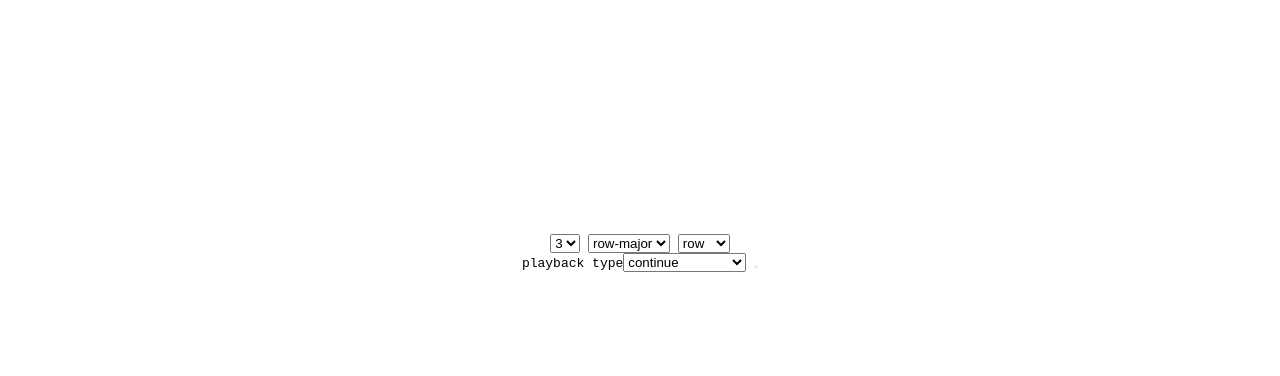
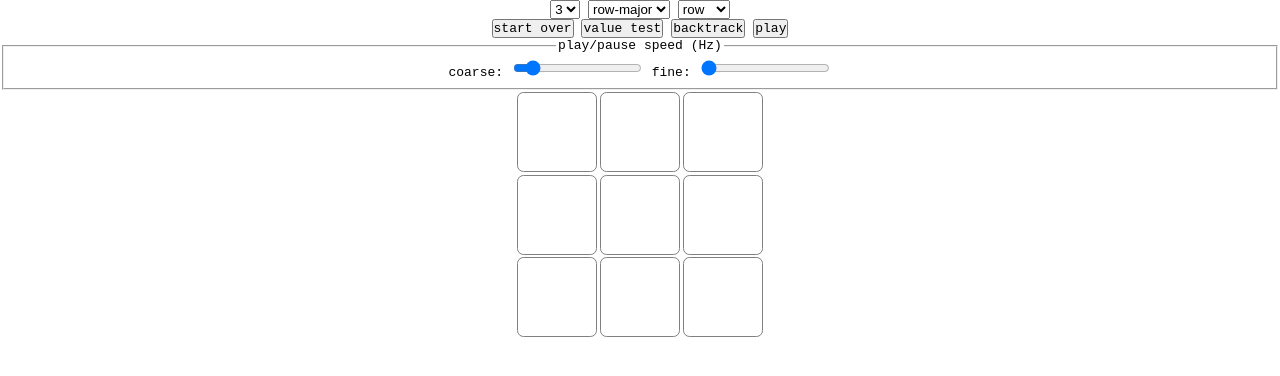
Before and after one commit to david-fong/Sudoku-JS, a website with bundled scripts: page index.html in a window 1280 px wide. Built offline with nearby package versions, Linux system fonts and the light colour scheme.

Commit message:
redesign playback interface

```diff
--- a/assets/style/index.css
+++ b/assets/style/index.css
@@ -5,8 +5,6 @@ body {
     /* --grid-order is set programmatically.*/
     --grid-length: calc(var(--grid-order)  * var(--grid-order));
     --grid-area:   calc(var(--grid-length) * var(--grid-length));
-
-    font-family: monospace;
 }
 
 .tile {
@@ -18,7 +16,17 @@ body {
     display: grid;
 }
 .grid {
+    --block-spacing: 0.2em;
+    padding: var(--block-spacing);
     display: grid;
-    grid-template-columns: repeat(var(--grid-length), 2em);
-    grid-auto-rows: 2em;
+    grid-template-columns: repeat(var(--grid-order), min-content);
+    gap: var(--block-spacing);
 }
+.grid--block {
+    --track-width: 2em;
+    border-radius: 0.5em;
+    border: 0.1em solid grey;
+    display: grid;
+    grid-template-columns: repeat(var(--grid-order), var(--track-width));
+    grid-auto-rows: var(--track-width);
+}
--- a/index.html
+++ b/index.html
@@ -11,28 +11,28 @@
         <base href=".">
         <link rel="icon" href="assets/favicon.png">
         <link href="assets/style/index.css" rel="stylesheet">
-        <meta name="og:title"  content="Sudoku JS"/>
+        <meta name="og:title"       content="Sudoku JS"/>
         <meta name="og:description" content="A visualizer for the corresponding C++ implementation"/>
-        <meta name="og:image"  content="./assets/images/social-preview.png"/>
+        <meta name="og:image"       content="./assets/images/social-preview.png"/>
     </head>
 
 
     <body>
-        <div id="host-grid" class="center-contents"></div>
-
         <!-- SOLVER OPTIONS -->
         <div>
-            <select id="input-grid-order">
+            <select id="sel-grid-order">
+                <!-- last used is persisted in local storage -->
                 <option>2</option>
                 <option>3</option>
                 <option>4</option>
                 <option>5</option>
             </select>
-            <select id="input-gen-path">
+            <select id="sel-gen-path">
+                <!-- best value is automatically chosen base on grid order -->
                 <option>row-major</option>
                 <option>block-col</option>
             </select>
-            <select id="input-value-bias-per">
+            <select id="sel-value-bias-per">
                 <option>none</option>
                 <option selected>row</option>
             </select>
@@ -40,13 +40,26 @@
 
         <!-- PLAYBACK STEP OPTIONS -->
         <div>
-            <label>playback type<select id="sel-playback-type">
-                <option>continue</option>
-                <option>stop at backtrack</option>
-                <option>single-step</option>
-            </select></label>
-            <button id="btn-play"></button>
+            <button id="btn-playback-value-start-over">start over</button>
+            <button id="btn-playback-value-test">value test</button>
+            <button id="btn-playback-backtrack">backtrack</button>
+            <button id="btn-playback-play-pause">play</button>
+            <fieldset>
+                <legend>play/pause speed (Hz)</legend>
+                <label>
+                    coarse:
+                    <input id="slider-playback-speed-coarse" type="range" min="1" max="84" value="10"/>
+                </label>
+                <label>
+                    fine:
+                    <input id="slider-playback-speed-fine" type="range" min="0" max="16" value="0"/>
+                </label>
+            </fieldset>
         </div>
+
+        <!-- SUDOKU GRID -->
+        <div id="host-grid" class="center-contents"></div>
+
         <!--  -->
         <script defer src="dist/index.js"></script>
     </body>
--- a/src/index.ts
+++ b/src/index.ts
@@ -90,11 +90,18 @@ class Solver {
         document.body.style.setProperty("--grid-order", this.order.toString());
         this.gridElem = gridElem;
 
+        {const blockElems = [];
+        for (let i = 0; i < this.length; i++) {
+            const blockElem = document.createElement("div");
+            blockElem.classList.add("grid--block");
+            blockElems.push(blockElem);
+            gridElem.appendChild(blockElem);
+        }
         for (let i = 0; i < this.area; i++) {
             const tile = new Tile(this);
             grid.push(tile);
-            gridElem.appendChild(tile.baseElem);
-        }
+            blockElems[this.getBlk(i)].appendChild(tile.baseElem);
+        }}
         this.grid = Object.freeze(grid);
 
         ["row","col","blk"].forEach((type) => {
@@ -142,18 +149,21 @@ class Solver {
     }
 
     /**
-     * Automatically calls clear.
+     * Tests a new value at the current tile in the traversal path.
      */
-    public continueGenerateSolution(continueTo: Solver.ContinueTo): void {
-        // TODO.impl switch behaviour based on the continueTo argument,
-        // or turn the argument into a field with getter and setter.
-        while (this.#workTvsIndex < this.area) {
+    public singleStep(): Solver.TvsDirection | undefined {
+        if (!this.isDone) {
             const gridIndex = this.traversalOrder[this.#workTvsIndex];
-            this.setNextValid(gridIndex);
+            return this.setNextValid(gridIndex);
         }
+        return undefined;
     }
 
-    private setNextValid(index: number) {
+    public get isDone(): boolean {
+        return this.#workTvsIndex === this.area;
+    }
+
+    private setNextValid(index: number): Solver.TvsDirection {
         const tile = this.grid[index];
         const row = this.getRow(index);
         const col = this.getCol(index);
@@ -181,12 +191,13 @@ class Solver {
                 tile.biasIndex = (biasIndex + 1);
                 ++this.#workTvsIndex;
                 this.#workOpCount++;
-                return;
+                return Solver.TvsDirection.FORWARD;
             }
         }
         tile.clear();
         --this.#workTvsIndex;
         this.#workOpCount++;
+        return Solver.TvsDirection.BACKWARD;
     }
 
     public get genPath(): Solver.GenPath {
@@ -243,12 +254,11 @@ namespace Solver {
     });
     export const enum ValueBiasPer {
         NONE = "none",
-        ROW  = "row"
+        ROW  = "row",
     };
-    export const enum ContinueTo {
-        NEXT_VALUE_TEST = "to-next-value-test",
-        NEXT_BACKTRACK  = "to-next-backtrack",
-        COMPLETION      = "to-completion",
+    export const enum TvsDirection {
+        FORWARD  = "forward",
+        BACKWARD = "backward",
     };
 }
 Object.freeze(Solver);
@@ -265,17 +275,26 @@ class Gui {
         genPath:      HTMLSelectElement;
         valueBiasPer: HTMLSelectElement;
     }>;
-    public readonly pb: Readonly<{
-        type: HTMLSelectElement;
-        play: HTMLButtonElement;
-    }>;
     private readonly host: Readonly<{
         grid: HTMLElement;
     }>;
 
     public constructor() {
-        {
-            const gridOrder = document.getElementById("input-grid-order") as HTMLSelectElement;
+        this._initSolverParams();
+        this._initPlaybackControls();
+        (Object.keys(this.in) as Array<keyof Gui["in"]>).forEach((key) => {
+            this.in[key].addEventListener("change", (ev) => {
+                this.resetSolver();
+            });
+        })
+        this.host = Object.freeze(<Gui["host"]>{
+            grid: document.getElementById("host-grid"),
+        });
+        this.resetSolver();
+    }
+
+    private _initSolverParams(): void {
+        const gridOrder = document.getElementById("sel-grid-order") as HTMLSelectElement;
         gridOrder.selectedIndex = Array.from(gridOrder.options).findIndex((opt) => {
             return opt.value === (localStorage.getItem("grid-order") ?? "3");
         });
@@ -283,40 +302,98 @@ class Gui {
         gridOrder.addEventListener("change", (ev) => {
             localStorage.setItem("grid-order", gridOrder.value);
         });
-            const genPath = document.getElementById("input-gen-path") as HTMLSelectElement;
+        const genPath = document.getElementById("sel-gen-path") as HTMLSelectElement;
         genPath.selectedIndex = Array.from(genPath.options).findIndex((opt) => {
             return opt.value === Solver.GenPathDefaults[gridOrder.value as keyof typeof Solver.GenPathDefaults];
         });
-            const valueBiasPer = document.getElementById("input-value-bias-per");
-            this.in = Object.freeze(<Gui["in"]>{
+        const valueBiasPer = document.getElementById("sel-value-bias-per");
+        (this.in as Gui["in"]) = Object.freeze(<Gui["in"]>{
             gridOrder,
             genPath,
             valueBiasPer,
         });
-        } {
-            // TODO.impl change the behaviour of the play button based on state and playback type.
-            const type = document.getElementById("sel-playback-type") as HTMLSelectElement;
-            const play = document.getElementById("btn-play") as HTMLButtonElement;
-            play.addEventListener("click", (ev) => {
-                this.solver.continueGenerateSolution(Solver.ContinueTo.COMPLETION);
+    }
+
+    private _initPlaybackControls(): void {
+        const startOver = document.getElementById("btn-playback-value-start-over") as HTMLButtonElement;
+        const valueTest = document.getElementById("btn-playback-value-test") as HTMLButtonElement;
+        const backtrack = document.getElementById("btn-playback-backtrack")  as HTMLButtonElement;
+        const playPause = document.getElementById("btn-playback-play-pause") as HTMLButtonElement;
+
+        const uiNotifyDoneGenerating = (
+            workerFunc: (() => boolean) = (() => true),
+        ) => {
+            return () => {
+                if (workerFunc()) {
+                    valueTest.disabled = true;
+                    backtrack.disabled = true;
+                    playPause.disabled = true;
+                }
+            };
+        };
+        startOver.addEventListener("click", (ev) => {
+            if (setIntervalId !== undefined) {
+                stopPlaying();
+            }
+            this.solver.clear();
+            valueTest.disabled = false;
+            backtrack.disabled = false;
+            playPause.disabled = false;
         });
-            this.pb = Object.freeze(<Gui["pb"]>{
-                type,
-                play,
+        valueTest.addEventListener("click", uiNotifyDoneGenerating(() => {
+            if (this.solver.singleStep() === undefined) {
+                return true;
+            }
+            return false;
+        }));
+        backtrack.addEventListener("click", uiNotifyDoneGenerating(() => {
+            let lastDirection: Solver.TvsDirection | undefined = undefined;
+            while ((lastDirection = this.solver.singleStep()) === Solver.TvsDirection.FORWARD) { }
+            return lastDirection === undefined;
+        }));
+
+        const speedCoarse = document.getElementById("slider-playback-speed-coarse") as HTMLInputElement;
+        const speedFine   = document.getElementById("slider-playback-speed-fine")   as HTMLInputElement;
+
+        let setIntervalId: number | undefined = undefined;
+        const stopPlaying = () => {
+            playPause.textContent = "play";
+            valueTest.disabled = false;
+            backtrack.disabled = false;
+            if (setIntervalId) {
+                clearInterval(setIntervalId);
+                setIntervalId = undefined;
+            }
+        };
+        const startPlaying = () => {
+            playPause.textContent = "pause";
+            valueTest.disabled = true;
+            backtrack.disabled = true;
+            setIntervalId = setInterval(() => {
+                if (!this.solver.singleStep()) {
+                    stopPlaying();
+                    uiNotifyDoneGenerating()();
+                }
+            }, 1000 / (Number(speedCoarse.value) + Number(speedFine.value)));
+        };
+        playPause.addEventListener("click", (ev) => {
+            if (setIntervalId === undefined) {
+                startPlaying();
+            } else {
+                stopPlaying();
+            }
+        });
+        [speedCoarse,speedFine].forEach((slider) => {
+            slider.addEventListener("change", (ev) => {
+                if (setIntervalId !== undefined) {
+                    stopPlaying();
+                    startPlaying();
+                }
+            });
         });
     }
-        (Object.keys(this.in) as Array<keyof Gui["in"]>).forEach((key) => {
-            this.in[key].addEventListener("change", (ev) => {
-                this.setupSolver();
-            });
-        })
-        this.host = Object.freeze(<Gui["host"]>{
-            grid: document.getElementById("host-grid"),
-        });
-        this.setupSolver();
-    }
 
-    public setupSolver(): void {
+    public resetSolver(): void {
         const order = Number(this.in.gridOrder.selectedOptions.item(0)!.value);
         const genPath = this.in.genPath.value as Solver.GenPath;
         const valueBiasPer = this.in.valueBiasPer.value as Solver.ValueBiasPer;
@@ -327,9 +404,15 @@ class Gui {
             this.solver.clear();
             this.host.grid.appendChild(this.solver.gridElem);
 
-        } else if (genPath !== this.solver.genPath) {
+        } else {
+            if (genPath !== this.solver.genPath) {
                 this.solver.genPath = genPath;
             }
+            if (valueBiasPer !== this.solver.valueBiasPer) {
+                this.solver.valueBiasPer = valueBiasPer;
+            }
+        }
+        this.solver.clear();
     }
 
     public get solver(): Solver {
```
Lines whose indentation alone changed are shown as unchanged.
